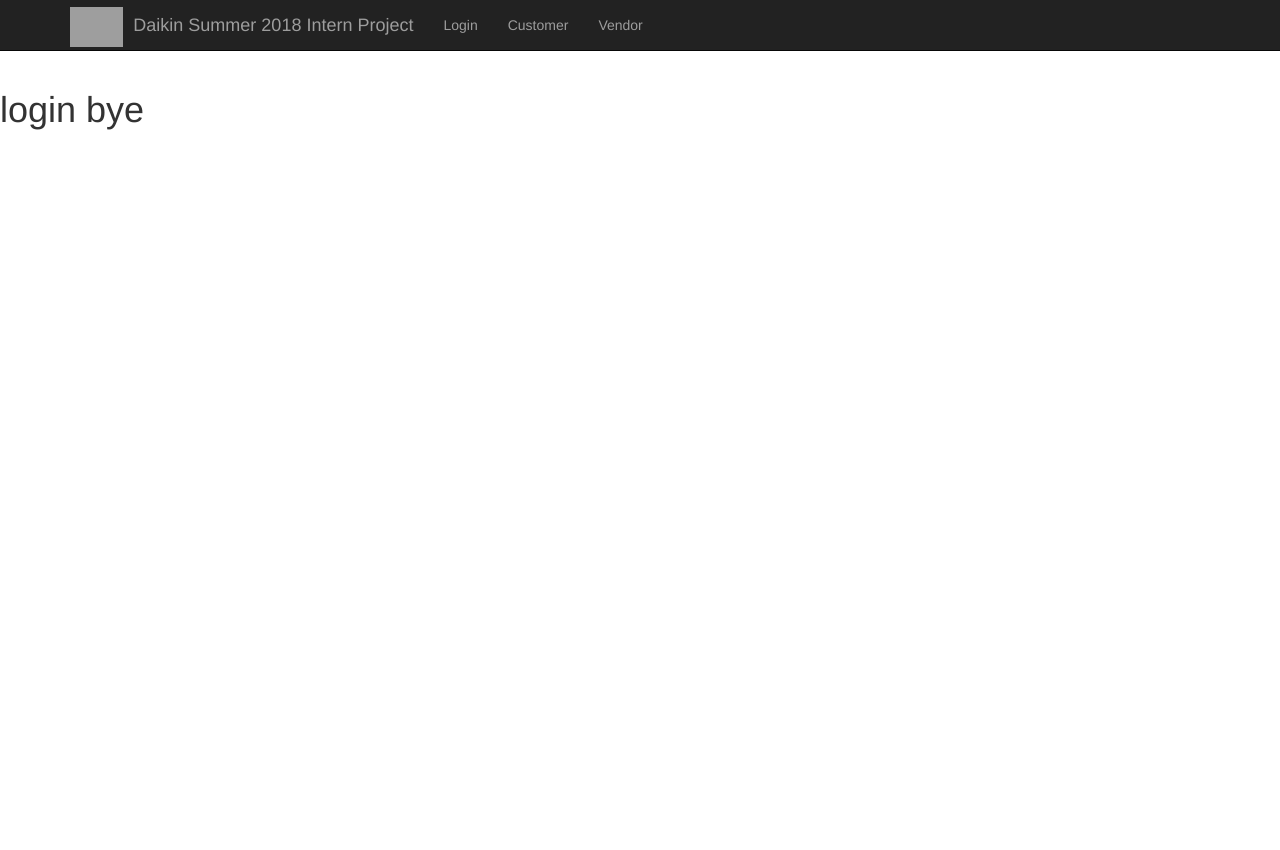
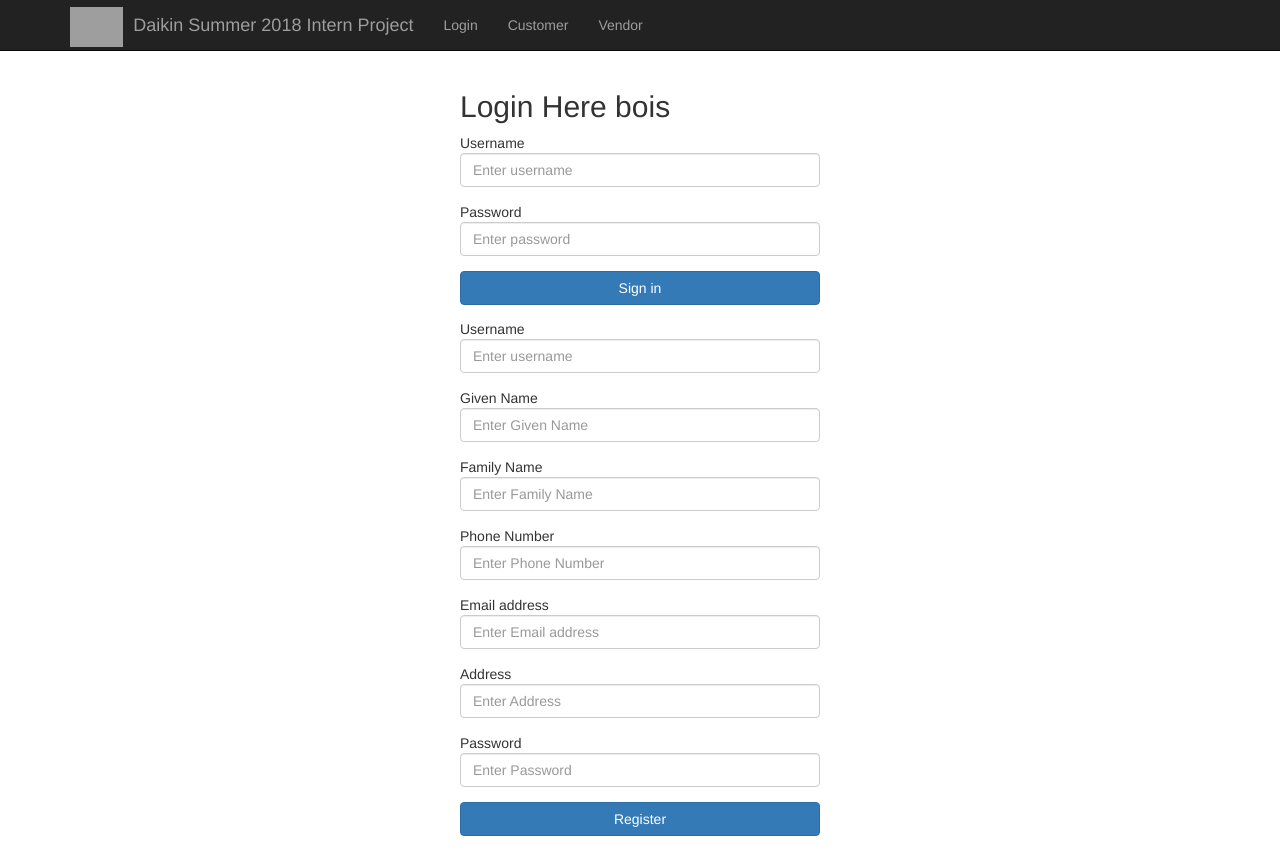
Before and after one commit to CodeGenki/daikin, a Flask app: template app/templates/login.html in a window 1280 px wide. Before the commit the page ends 800 px from the top, so only its background shows below. Run offline with Flask 2, Linux system fonts and the light colour scheme; the template is opened without the code that fills it, so the values that code supplies are empty; some libraries are stand-ins or nearby versions; grey boxes are pictures that could not be loaded.

Commit message:
something

```diff
--- a/app/static/app.js
+++ b/app/static/app.js
@@ -1,7 +1,7 @@
-
-var CognitoUserPool = AmazonCognitoIdentity.CognitoUserPool;
-var CognitoUser = AmazonCognitoIdentity.CognitoUser;
-var AuthenticationDetails = AmazonCognitoIdentity.AuthenticationDetails;
+//AWSCognito.config.region = 'us-east-1';
+//var CognitoUserPool = AmazonCognitoIdentity.CognitoUserPool;
+//var CognitoUser = AmazonCognitoIdentity.CognitoUser;
+//var AuthenticationDetails = AmazonCognitoIdentity.AuthenticationDetails;
 
 var poolData = {
 	UserPoolId : 'us-east-1_2o7S9Pswl', // Your user pool id here
@@ -12,30 +12,48 @@ function signIn(){
 	var username = $('#sign_in_username').val();
 	var password = $('#sign_in_password').val();
 
-	console.log(username);
-	console.log(password);
+	var authenticationData = {
+		Username : username,
+		Password : password,
+	};
+
+	var authenticationDetails = new  AmazonCognitoIdentity.AuthenticationDetails(authenticationData);
+    var userPool = new AmazonCognitoIdentity.CognitoUserPool(poolData);
+
+
+    var cognitoUser = new AmazonCognitoIdentity.CognitoUser(userData);
+    cognitoUser.authenticateUser(AmazonCognitoIdentity.authenticationDetails, {
+        onSuccess: function (result) {
+        	console.log('access token + ' + result.getAccessToken().getJwtToken());
+            //window.location.href = "/welcome";
+		},
+		onFailure: function(err){
+			console.log(err);
+		}
+	});
+
 }
 
 function register(){
 	var username = $('#registration_username').val();
-	var givenname = $('#registration_givenname').val();
-	var familyname = $('#registration_familyname').val();
+	var given_name = $('#registration_given_name').val();
+	var family_name = $('#registration_family_name').val();
 	var email = $('#registration_email').val();
-	var phonenumber = $('#registration_phonenumber').val();
+	var phone_number = $('#registration_phone_number').val();
 	var address = $('#registration_address').val();
 	var password = $('#registration_password').val();
 
-	var userPool = new CognitoUserPool(poolData);
+    var userPool = new AmazonCognitoIdentity.CognitoUserPool(poolData);
 
     var attributeList = [];
 
-    var datagivenname = {
-        Name : 'givenname',
-        Value : givenname
+    var datagiven_name = {
+        Name : 'given_name',
+        Value : given_name
 	};
-    var datafamilyname = {
-        Name : 'familyname',
-        Value : familyname
+    var datafamily_name = {
+        Name : 'family_name',
+        Value : family_name
 	};
     var dataEmail = {
         Name : 'email',
@@ -45,29 +63,34 @@ function register(){
         Name : 'address',
         Value : address
 	};
-	var dataphonenumber = {
-        Name : 'phonenumber',
-        Value : phonenumber
+	var dataphone_number = {
+        Name : 'phone_number',
+        Value : phone_number
 	};
-    //var attributegivenname = new AmazonCognitoIdentity.CognitoUserAttribute(datagivenname);
-    //var attributefamilyname = new AmazonCognitoIdentity.CognitoUserAttribute(datafamilyname);
+    var attributegiven_name = new AmazonCognitoIdentity.CognitoUserAttribute(datagiven_name);
+    var attributefamily_name = new AmazonCognitoIdentity.CognitoUserAttribute(datafamily_name);
     var attributeEmail = new AmazonCognitoIdentity.CognitoUserAttribute(dataEmail);
-    //var attributeaddress = new AmazonCognitoIdentity.CognitoUserAttribute(dataaddress);
-    //var attributephonenumber = new AmazonCognitoIdentity.CognitoUserAttribute(dataphonenumber);
+    var attributeaddress = new AmazonCognitoIdentity.CognitoUserAttribute(dataaddress);
+    var attributephone_number = new AmazonCognitoIdentity.CognitoUserAttribute(dataphone_number);
 
-	//attributeList.push(attributegivenname);
-	//attributeList.push(attributefamilyname);
+	attributeList.push(attributegiven_name);
+	attributeList.push(attributefamily_name);
 	attributeList.push(attributeEmail);
-	//attributeList.push(attributeaddress);
-	//attributeList.push(attributephonenumber);
+	attributeList.push(attributeaddress);
+	attributeList.push(attributephone_number);
 
+
+	var cognitoUser;
 	userPool.signUp(username, password, attributeList, null, function(err, result){
         if (err) {
+        	console.log(err);
             alert(err);
             return;
         }
     	cognitoUser = result.user;
         console.log('user name is ' + cognitoUser.getUsername());
+        window.location.href  = "https://c1dz5i3grc.execute-api.us-east-1.amazonaws.com/dev/code_validation";
+
 });
 }
 
@@ -77,8 +100,29 @@ function validate () {
 
 	console.log(username);
 	console.log(code);
+
+    var userPool = new AmazonCognitoIdentity.CognitoUserPool(poolData);
+
+    var userData = {
+        Username : username,
+        Pool : userPool
+	};
+ 	var cognitoUser = new AmazonCognitoIdentity.CognitoUser(userData);
+    cognitoUser.confirmRegistration(code, true, function(err, result) {
+        if (err) {
+            alert(err);
+            return;
+        }
+     console.log('call result: ' + result);
+});
 }
 
 function signOut(){
-	console.log('sign out');
+    var userPool = new AmazonCognitoIdentity.CognitoUserPool(poolData);
+    var cognitoUser = userPool.getCurrentUser();
+
+    if (cognitoUser !== null){
+    	cognitoUser.signOut();
+    }
+    window.location.href  = "https://c1dz5i3grc.execute-api.us-east-1.amazonaws.com/dev";
 }
--- a/app/templates/index1.html
+++ b/app/templates/index1.html
@@ -110,6 +110,7 @@
     <script async defer
     src="https://maps.googleapis.com/maps/api/js?key=AIzaSyDffQOjP_RhBsNrSYUyqaQ5_xow6DnZHpc&callback=initMap">
     </script>
+<script src="{{ url_for('static', filename='app.js') }}"></script>
   </body>
 </div>
 {% endblock %}
--- a/app/templates/login.html
+++ b/app/templates/login.html
@@ -1,6 +1,96 @@
 {% extends "base.html" %}
 {% block content %}
 
-<h1>login bye</h1>
+
+<body>
+<body>
+    <div class="container">
+        <div class="row">
+            <div class="col-sm-4">
+            </div>
+            <div class="col-sm-4">
+                <div>
+                	 <h2>Login Here bois</h2>
+                    <form onsubmit="return false;">
+                        <div class="form-group">
+                            <div>Username</div>
+                            <input id="sign_in_username"
+                                type="text" class="form-control"
+                                placeholder="Enter username">
+                        </div>
+                        <div class="form-group">
+                            <div>Password</div>
+                            <input id="sign_in_password"
+                                type="password" class="form-control"
+                                placeholder="Enter password">
+                        </div>
+                        <button type="submit" class="btn btn-primary btn-block"
+                                onclick="signIn();">
+                            Sign in
+                        </button>
+                    </form>
+                </div>
+                <div>
+                    <form onsubmit="return false;">
+                        <div class="form-group">
+                            <div>Username</div>
+                            <input id="registration_username"
+                                type="text" class="form-control"
+                                placeholder="Enter username">
+                        </div>
+                        <div class="form-group">
+                            <div>Given Name</div>
+                            <input id="registration_given_name"
+                                type="text" class="form-control"
+                                placeholder="Enter Given Name">
+                        </div>
+                         <div class="form-group">
+                            <div>Family Name</div>
+                            <input id="registration_family_name"
+                                type="text" class="form-control"
+                                placeholder="Enter Family Name">
+                        </div>
+                        <div class="form-group">
+                            <div>Phone Number</div>
+                            <input id="registration_phone_number"
+                                type="text" class="form-control"
+                                placeholder="Enter Phone Number">
+                        </div>
+                        <div class="form-group">
+                            <div>Email address</div>
+                            <input id="registration_email"
+                                type="text" class="form-control"
+                                placeholder="Enter Email address">
+                        </div>
+                         <div class="form-group">
+                            <div>Address</div>
+                            <input id="registration_address"
+                                type="text" class="form-control"
+                                placeholder="Enter Address">
+                        </div>
+                        <div class="form-group">
+                            <div>Password</div>
+                            <input id="registration_password"
+                                type="password" class="form-control"
+                                placeholder="Enter Password">
+                        </div>
+                        <button type="submit" class="btn btn-primary btn-block"
+                                onclick="register();">
+                            Register
+                        </button>
+                    </form>
+                </div>
+            </div>
+        </div>
+    </div>
+    <script src="https://code.jquery.com/jquery-3.2.1.min.js"
+            integrity="sha256-hwg4gsxgFZhOsEEamdOYGBf13FyQuiTwlAQgxVSNgt4="
+            crossorigin="anonymous"></script>
+
+<script src="/dev/static/amazon-cognito-identity.min.js"></script>
+<script src="{{ url_for('static', filename='app.js') }}"></script>
+</body>
+</body>
+
 
 {% endblock %}
--- a/config.py
+++ b/config.py
@@ -36,4 +36,5 @@ JS_INCLUDES=[
     'https://cdn.datatables.net/1.10.15/js/jquery.dataTables.min.js',
     'https://cdn.datatables.net/1.10.15/js/dataTables.bootstrap.min.js',
     'https://cdnjs.cloudflare.com/ajax/libs/jquery.form/4.2.1/jquery.form.min.js',
+    'https://s3.amazonaws.com/flasklambdalab-dev-thumbnails-a261bdec/aws-sdk-2.254.1.min.js',
     ]
```
Also changed, not shown: app/__init__.py (+6 -113 lines).
